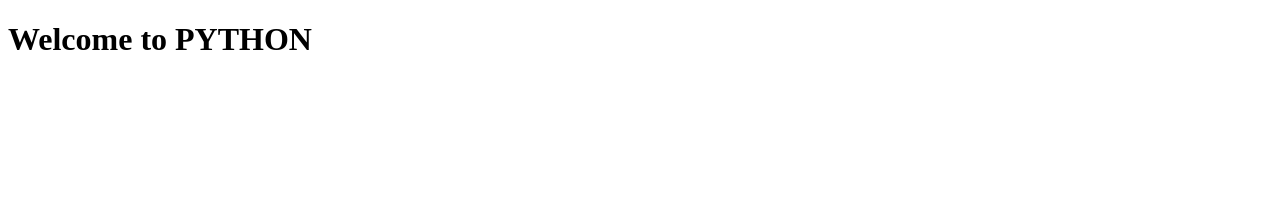
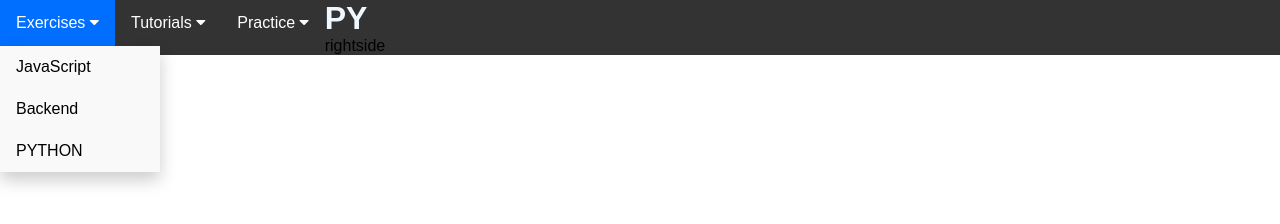
Before and after one commit to RohanMagar7/Python-tutorial, a plain HTML site: page index.html in a window 1280 px wide. Drawn offline with Linux system fonts and the light colour scheme.

Commit message:
add nav bar in this web site starting work

```diff
--- /dev/null
+++ b/index.css
@@ -0,0 +1,68 @@
+*{
+margin: 0;
+padding: 0;
+box-sizing: border-box;
+}
+
+/* Navbar container */
+.navbar {
+    overflow: hidden;
+    background-color: #333;
+    font-family: Arial;
+  }
+
+  .navbar a {
+    float: left;
+    font-size: 16px;
+    color: white;
+    text-align: center;
+    padding: 14px 16px;
+    text-decoration: none;
+  }
+
+  .dropdown {
+    float: left;
+    overflow: hidden;
+  }
+
+  /* Dropdown button */
+  .dropdown .dropbtn {
+    font-size: 16px;
+    border: none;
+    outline: none;
+    color: white;
+    padding: 14px 16px;
+    background-color: inherit;
+    font-family: inherit;
+    margin: 0;
+  }
+
+  .navbar a:hover, .dropdown:hover .dropbtn {
+    background-color: rgb(0, 110, 255);
+  }
+
+  .dropdown-content {
+    display: none;
+    position: absolute;
+    background-color: #f9f9f9;
+    min-width: 160px;
+    box-shadow: 0px 8px 16px 0px rgba(0,0,0,0.2);
+    z-index: 1;
+  }
+
+  .dropdown-content a {
+    float: none;
+    color: black;
+    padding: 12px 16px;
+    text-decoration: none;
+    display: block;
+    text-align: left;
+  }
+
+  .dropdown-content a:hover {
+    background-color: #ddd;
+  }
+
+  .dropdown:hover .dropdown-content {
+    display: block;
+  }
--- a/index.html
+++ b/index.html
@@ -1,11 +1,52 @@
 <!DOCTYPE html>
 <html lang="en">
+
 <head>
     <meta charset="UTF-8">
     <meta name="viewport" content="width=device-width, initial-scale=1.0">
     <title>PYTHON TUTORIAL</title>
+    <link rel="stylesheet" href="index.css">
+
+    <link rel="stylesheet" href="https://cdnjs.cloudflare.com/ajax/libs/font-awesome/4.7.0/css/font-awesome.min.css">
 </head>
+
 <body>
-    <H1>Welcome to PYTHON</H1>
+    <header>
+        <div class="navbar"> <div class="dropdown">
+            <button class="dropbtn">Exercises
+                <i class="fa fa-caret-down"></i>
+            </button>
+            <div class="dropdown-content">
+                <a href="#">JavaScript</a>
+                <a href="#">Backend</a>
+                <a href="#">PYTHON</a>
+            </div>
+        </div> <div class="dropdown">
+            <button class="dropbtn">Tutorials
+                <i class="fa fa-caret-down"></i>
+            </button>
+            <div class="dropdown-content">
+                <a href="#">HTML/CSS</a>
+                <a href="#">PYTHON</a>
+                <a href="#">JavaScript</a>
+            </div>
+        </div>
+            <div class="dropdown">
+                <button class="dropbtn">Practice
+                    <i class="fa fa-caret-down"></i>
+                </button>
+                <div class="dropdown-content">
+                    <a href="#">PYTHON</a>
+                    <a href="#">JavaScript</a>
+                    <a href="#">C/C++</a>
+                </div>
+            </div>
+            <div class="logo"><h1 style="color: aliceblue;">PY</h1></div>
+            <div id="rightside">
+rightside
+            </div>
+        </div>
+    </header>
 </body>
+
 </html>
```
